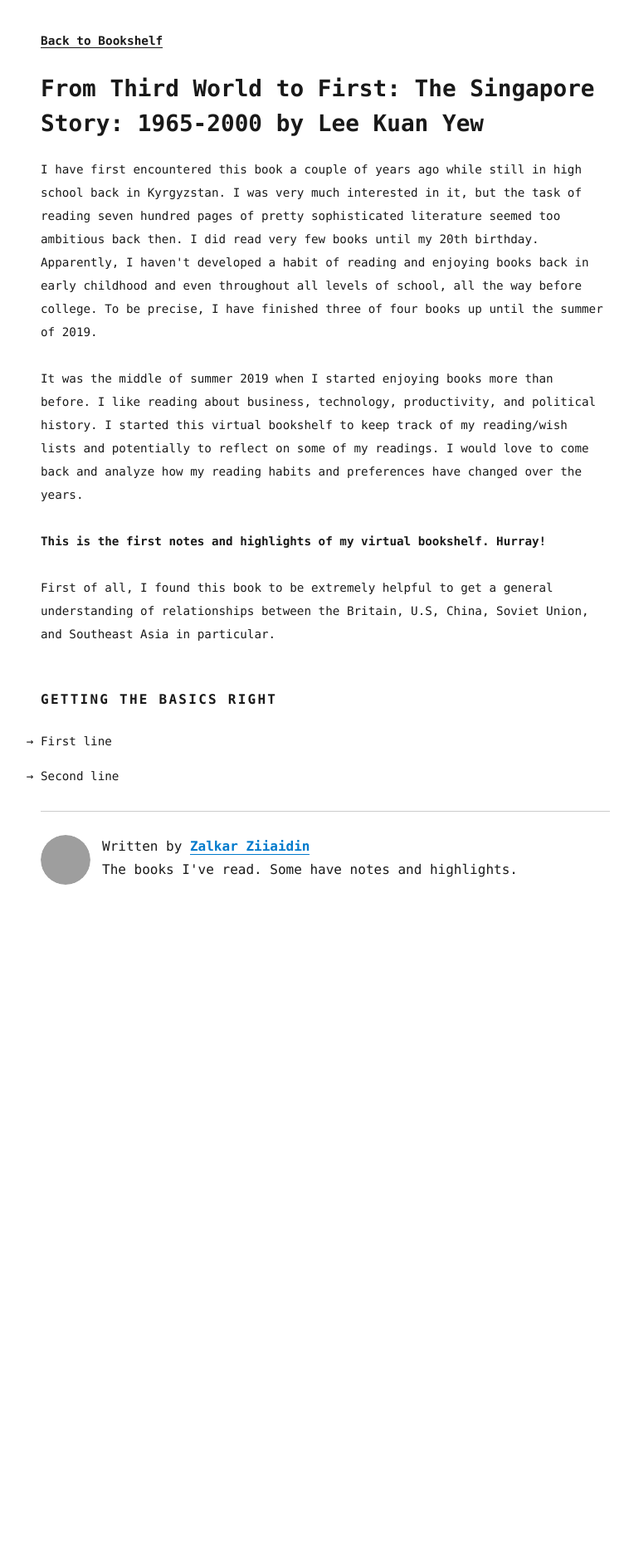
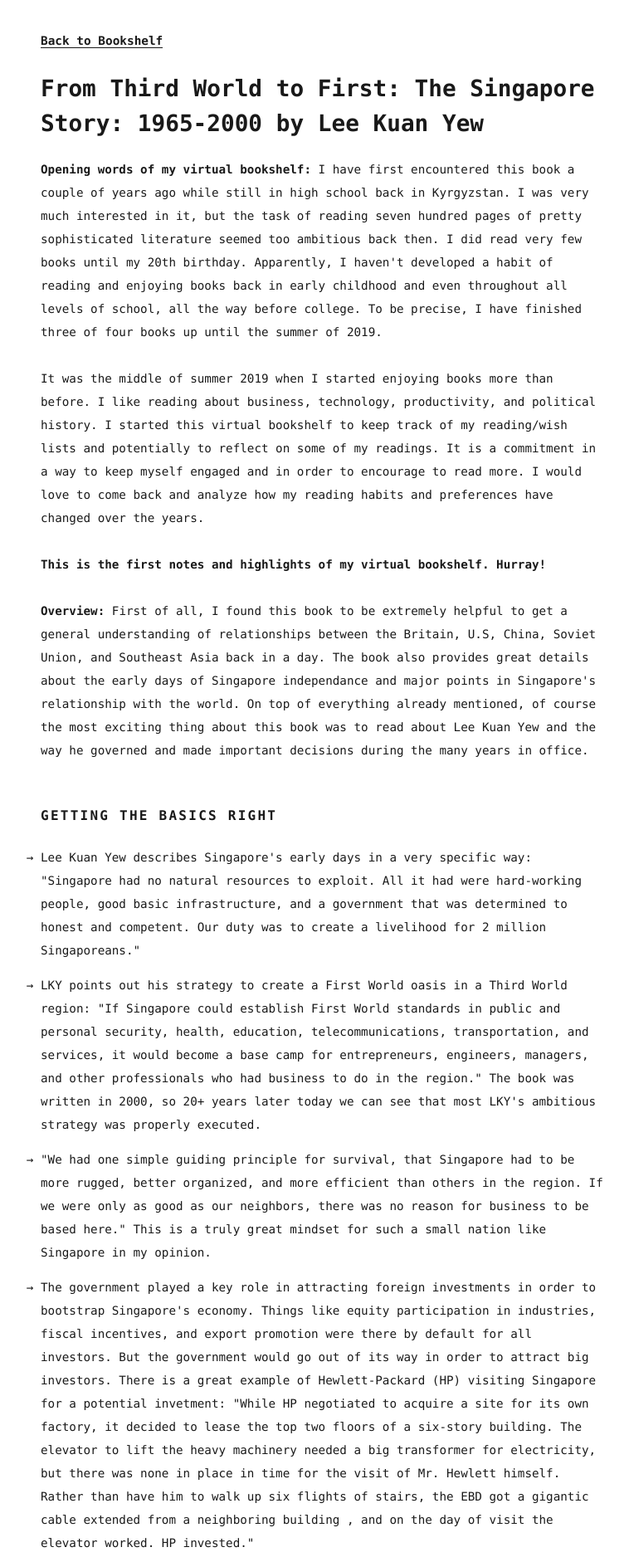
Before and after one commit to zalkar-z/personal-blog, a Gatsby site: page /singapore-story/ in a window 1280 px wide. Shown: the top 1876 px of the page at 83% size, without its empty margins (248-1006 px from the left). Before the commit the page ends 1202 px from the top, so only its background shows below. Built offline with nearby package versions, Linux system fonts and the light colour scheme; Gatsby itself is replaced by a stand-in of ours; some packages are replaced by stand-ins of ours; grey boxes are pictures that could not be loaded.

Commit message:
started adding notes from the Singapore story

```diff
--- a/content/blog/singapore-story/index.md
+++ b/content/blog/singapore-story/index.md
@@ -6,15 +6,22 @@ date: "2020-07-18"
 reviewAvailable: true
 ---
 
-I have first encountered this book a couple of years ago while still in high school back in Kyrgyzstan. I was very much interested in it, but the task of reading seven hundred pages of pretty sophisticated literature seemed too ambitious back then. I did read very few books until my 20th birthday. Apparently, I haven't developed a habit of reading and enjoying books back in early childhood and even throughout all levels of school, all the way before college. To be precise, I have finished three of four books up until the summer of 2019.
+**Opening words of my virtual bookshelf:** I have first encountered this book a couple of years ago while still in high school back in Kyrgyzstan. I was very much interested in it, but the task of reading seven hundred pages of pretty sophisticated literature seemed too ambitious back then. I did read very few books until my 20th birthday. Apparently, I haven't developed a habit of reading and enjoying books back in early childhood and even throughout all levels of school, all the way before college. To be precise, I have finished three of four books up until the summer of 2019.
 
-It was the middle of summer 2019 when I started enjoying books more than before. I like reading about business, technology, productivity, and political history. I started this virtual bookshelf to keep track of my reading/wish lists and potentially to reflect on some of my readings. I would love to come back and analyze how my reading habits and preferences have changed over the years.
+It was the middle of summer 2019 when I started enjoying books more than before. I like reading about business, technology, productivity, and political history. I started this virtual bookshelf to keep track of my reading/wish lists and potentially to reflect on some of my readings. It is a commitment in a way to keep myself engaged and in order to encourage to read more. I would love to come back and analyze how my reading habits and preferences have changed over the years.
 
 **This is the first notes and highlights of my virtual bookshelf. Hurray!**
 
-First of all, I found this book to be extremely helpful to get a general understanding of relationships between the Britain, U.S, China, Soviet Union, and Southeast Asia in particular.
+**Overview:** First of all, I found this book to be extremely helpful to get a general understanding of relationships between the Britain, U.S, China, Soviet Union, and Southeast Asia back in a day. The book also provides great details about the early days of Singapore independance and major points in Singapore's relationship with the world. On top of everything already mentioned, of course the most exciting thing about this book was to read about Lee Kuan Yew and the way he governed and made important decisions during the many years in office.
 
 #### Getting the Basics Right
 
-- First line
-- Second line
+- Lee Kuan Yew describes Singapore's early days in a very specific way: "Singapore had no natural resources to exploit. All it had were hard-working people, good basic infrastructure, and a government that was determined to honest and competent. Our duty was to create a livelihood for 2 million Singaporeans."
+- LKY points out his strategy to create a First World oasis in a Third World region: "If Singapore could establish First World standards in public and personal security, health, education, telecommunications, transportation, and services, it would become a base camp for entrepreneurs, engineers, managers, and other professionals who had business to do in the region." The book was written in 2000, so 20+ years later today we can see that most LKY's ambitious strategy was properly executed.
+- "We had one simple guiding principle for survival, that Singapore had to be more rugged, better organized, and more efficient than others in the region. If we were only as good as our neighbors, there was no reason for business to be based here." This is a truly great mindset for such a small nation like Singapore in my opinion.
+- The government played a key role in attracting foreign investments in order to bootstrap Singapore's economy. Things like equity participation in industries, fiscal incentives, and export promotion were there by default for all investors. But the government would go out of its way in order to attract big investors. There is a great example of Hewlett-Packard (HP) visiting Singapore for a potential invetment: "While HP negotiated to acquire a site for its own factory, it decided to lease the top two floors of a six-story building. The elevator to lift the heavy machinery needed a big transformer for electricity, but there was none in place in time for the visit of Mr. Hewlett himself. Rather than have him to walk up six flights of stairs, the EBD got a gigantic cable extended from a neighboring building , and on the day of visit the elevator worked. HP invested."
+- This paragraph just blew my mind: "In the first decade from 1965, the new housing estates were sitted on the fringes of the central area, in Tiong Bahru, Queenstown, Toa Payoh, and MacPherson. After 1975, they were built further afield, in then rural or farming areas. Following my discussions with EDB officers, I asked the HDB to set aside land in these estates for clean industries which could then tap the large pool of young women and housewives whose children were already schooling. This proved successful when Philips built its first factory in 1971 in Toa Payoh. After this, most new towns had clean air-conditioned factories set up by MNCs producing computer peripherals and electronics–Hewlett-Packard, Compaq, Texas Instruments, Apple Computer, Motorola, and Siemens. They provided over **150,000 jobs** for more women than men, most living nearby; this helped to double or triple family incomes." It just sounds so simple and yet perfect, but this is a 30 years worth of effort compressed into a paragraph.
+- About retirement benefits/pensions: "A universal problem we had to resolve was retirement benefits or pensions when a worker became too old to work. In Europe and America, the government provided these pensions, paid for by taxpayers. **We decided that all workers should accumulate their own savings** in the CPF for old age. In 1978, we allowed the CPF to be used as a personal savings fund for investments. Early that year the government had revamped Singapore's bus services. We then formed the Singapore Bus Services (SBS), listed it on the stock exchange, and allowed members to use up to S$5,000 of their CPF to buy SBS shares on its first listing. I wanted it to have the widest share ownership so that profits would go back to the workers, the regular users of public transport. There would also be **less incentive to demand cheaper bus fares and government subsidies for public transport.**
+- CPF growth: "The CPF grew from 420,000 members in 1965, to over 2.8 million members worth S$85 billion in 1998."
+- Very good description of Singapore's situation back in the 1960s: "Malaysians had no love for us; the Indonesians wanted to destroy us. Politics was now no longer a game of mass rallies and demonstrations. It had become a matter of life and death. All Chinese know the saying: Big fish eat small fish, small fish eat shrimp. Singapore was a shrimp. People worried over their survival."
+- Singapore was forunate enough to have strong foundations in education, which enabled a steady flow of young talent: under the British, Singapore had been the regional center for education, with good schools, training for teachers, King Edward VII Medical College, and Raffles College. Also Nanyang University."
```
